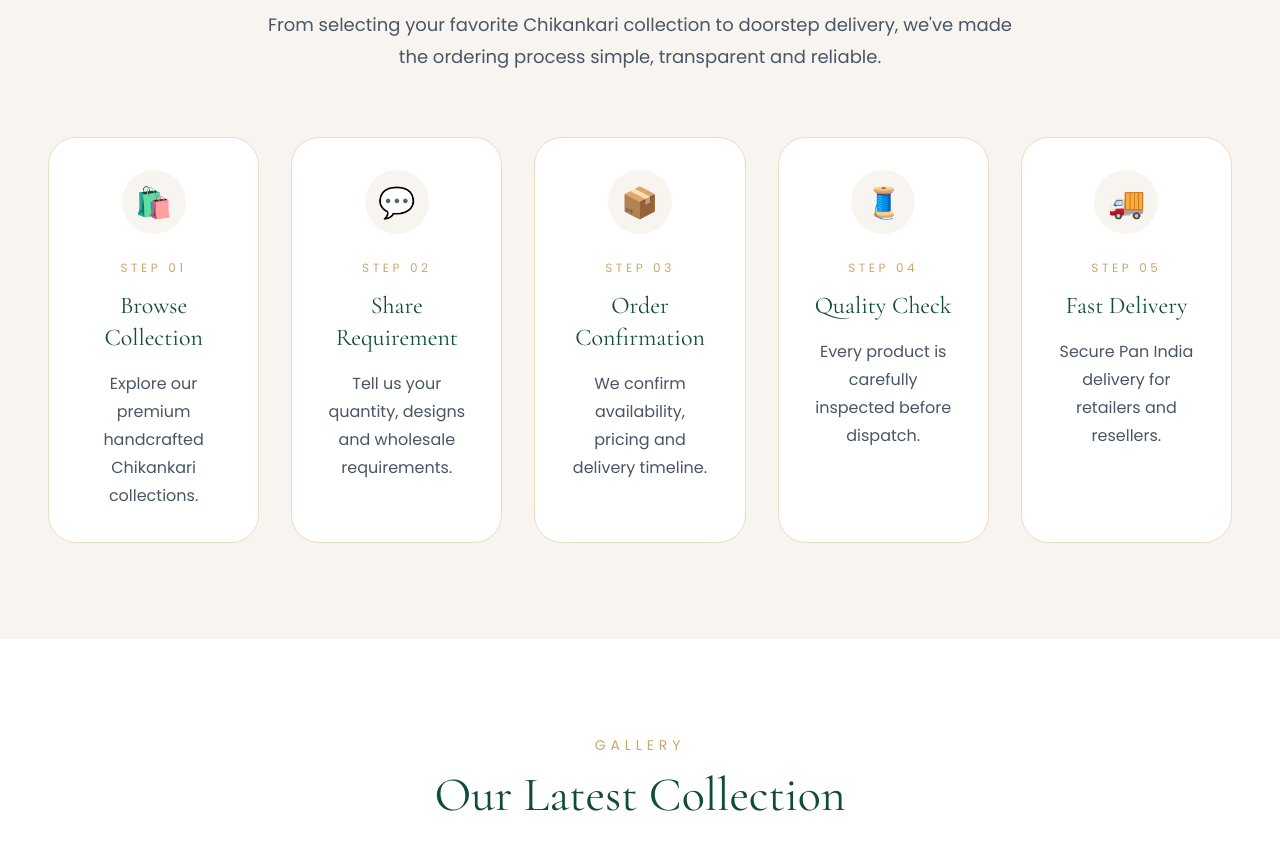
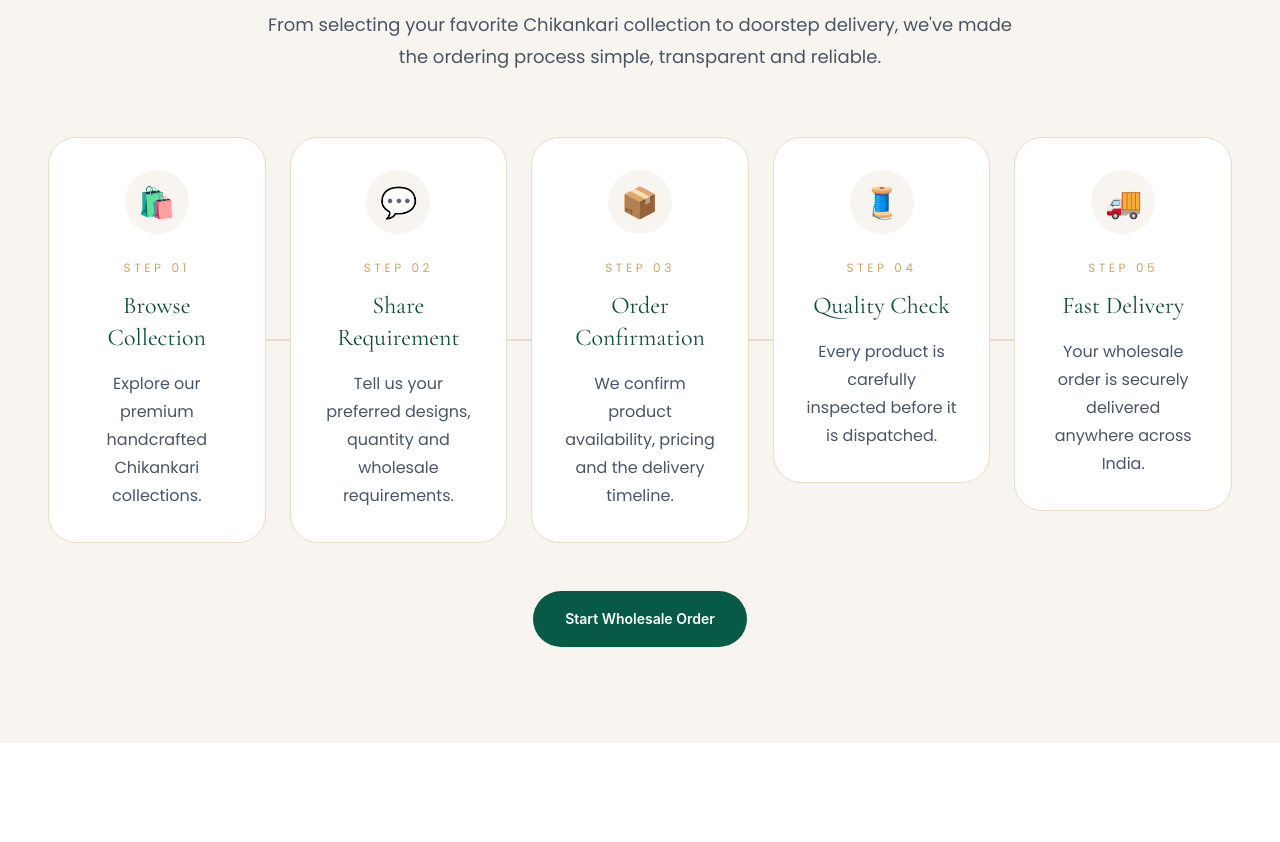
Before and after one commit to knight110599/mf-chikankari-showcase, a React (Vite) app: page / in a window 1280 px wide. Shown: the part 5420-6262 px from the top of the page. Built offline with nearby package versions, Linux system fonts and the light colour scheme.

Commit message:
new wholesale process

```diff
--- a/src/sections/WholesaleProcess.tsx
+++ b/src/sections/WholesaleProcess.tsx
@@ -2,13 +2,48 @@ import { motion } from "framer-motion";
 import SectionTitle from "../components/ui/SectionTitle";
 import ProcessCard from "../components/ui/ProcessCard";
 
+const processSteps = [
+  {
+    step: "Step 01",
+    icon: "🛍️",
+    title: "Browse Collection",
+    description:
+      "Explore our premium handcrafted Chikankari collections.",
+  },
+  {
+    step: "Step 02",
+    icon: "💬",
+    title: "Share Requirement",
+    description:
+      "Tell us your preferred designs, quantity and wholesale requirements.",
+  },
+  {
+    step: "Step 03",
+    icon: "📦",
+    title: "Order Confirmation",
+    description:
+      "We confirm product availability, pricing and the delivery timeline.",
+  },
+  {
+    step: "Step 04",
+    icon: "🧵",
+    title: "Quality Check",
+    description:
+      "Every product is carefully inspected before it is dispatched.",
+  },
+  {
+    step: "Step 05",
+    icon: "🚚",
+    title: "Fast Delivery",
+    description:
+      "Your wholesale order is securely delivered anywhere across India.",
+  },
+];
+
 function WholesaleProcess() {
   return (
-    <section
-      id="process"
-      className="bg-[#F8F5F0] py-24"
-    >
-      <div className="mx-auto max-w-7xl px-8 lg:px-12">
+    <section id="process" className="bg-[#F8F5F0] py-16 md:py-20 lg:py-24">
+      <div className="mx-auto max-w-7xl px-5 sm:px-8 lg:px-12">
         <SectionTitle
           subtitle="How It Works"
           title="Simple Wholesale Process"
@@ -16,46 +51,53 @@ function WholesaleProcess() {
         />
 
         <motion.div
-          initial={{ opacity: 0, y: 60 }}
+          initial={{ opacity: 0, y: 40 }}
           whileInView={{ opacity: 1, y: 0 }}
-          transition={{ duration: 0.8 }}
-          viewport={{ once: true }}
-          className="mt-16 grid gap-8 md:grid-cols-2 xl:grid-cols-5"
+          transition={{ duration: 0.7, ease: "easeOut" }}
+          viewport={{ once: true, amount: 0.2 }}
+          className="mt-12 grid gap-0 md:mt-14 md:grid-cols-2 md:gap-6 xl:grid-cols-5"
         >
+          {processSteps.map((item, index) => (
+            <div key={item.step} className="relative">
               <ProcessCard
-            step="Step 01"
-            icon="🛍️"
-            title="Browse Collection"
-            description="Explore our premium handcrafted Chikankari collections."
+                step={item.step}
+                icon={item.icon}
+                title={item.title}
+                description={item.description}
               />
 
-          <ProcessCard
-            step="Step 02"
-            icon="💬"
-            title="Share Requirement"
-            description="Tell us your quantity, designs and wholesale requirements."
+              {index < processSteps.length - 1 && (
+                <>
+                  <div
+                    aria-hidden="true"
+                    className="mx-auto h-10 w-px bg-[#D9C6A6] md:hidden"
                   />
 
-          <ProcessCard
-            step="Step 03"
-            icon="📦"
-            title="Order Confirmation"
-            description="We confirm availability, pricing and delivery timeline."
+                  <div
+                    aria-hidden="true"
+                    className="absolute -right-6 top-1/2 hidden h-px w-6 -translate-y-1/2 bg-[#D9C6A6] xl:block"
                   />
+                </>
+              )}
+            </div>
+          ))}
+        </motion.div>
 
-          <ProcessCard
-            step="Step 04"
-            icon="🧵"
-            title="Quality Check"
-            description="Every product is carefully inspected before dispatch."
-          />
-
-          <ProcessCard
-            step="Step 05"
-            icon="🚚"
-            title="Fast Delivery"
-            description="Secure Pan India delivery for retailers and resellers."
-          />
+        <motion.div
+          initial={{ opacity: 0, y: 20 }}
+          whileInView={{ opacity: 1, y: 0 }}
+          transition={{ duration: 0.6, delay: 0.15 }}
+          viewport={{ once: true }}
+          className="mt-10 flex justify-center md:mt-12"
+        >
+          <a
+            href="https://wa.me/916386826199?text=Hello%20MF%20Chikankari%2C%20I%20am%20interested%20in%20your%20wholesale%20collection.%20Please%20share%20the%20catalogue%20and%20pricing."
+            target="_blank"
+            rel="noopener noreferrer"
+            className="inline-flex min-h-14 items-center justify-center rounded-full bg-[#075A46] px-8 text-sm font-semibold text-white transition duration-300 hover:-translate-y-0.5 hover:bg-[#064B3B] hover:shadow-lg focus:outline-none focus:ring-2 focus:ring-[#075A46] focus:ring-offset-4"
+          >
+            Start Wholesale Order
+          </a>
         </motion.div>
       </div>
     </section>
```
Lines whose indentation alone changed are shown as unchanged.
